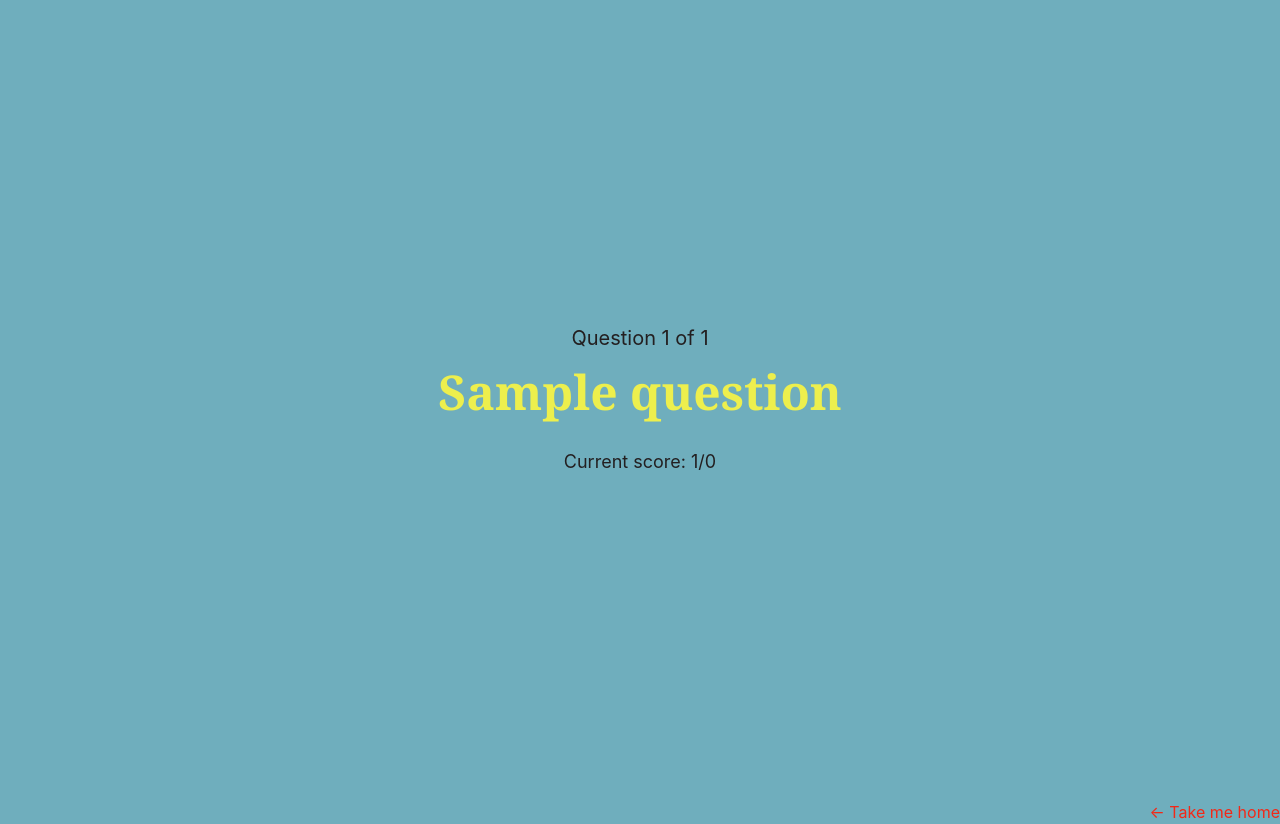
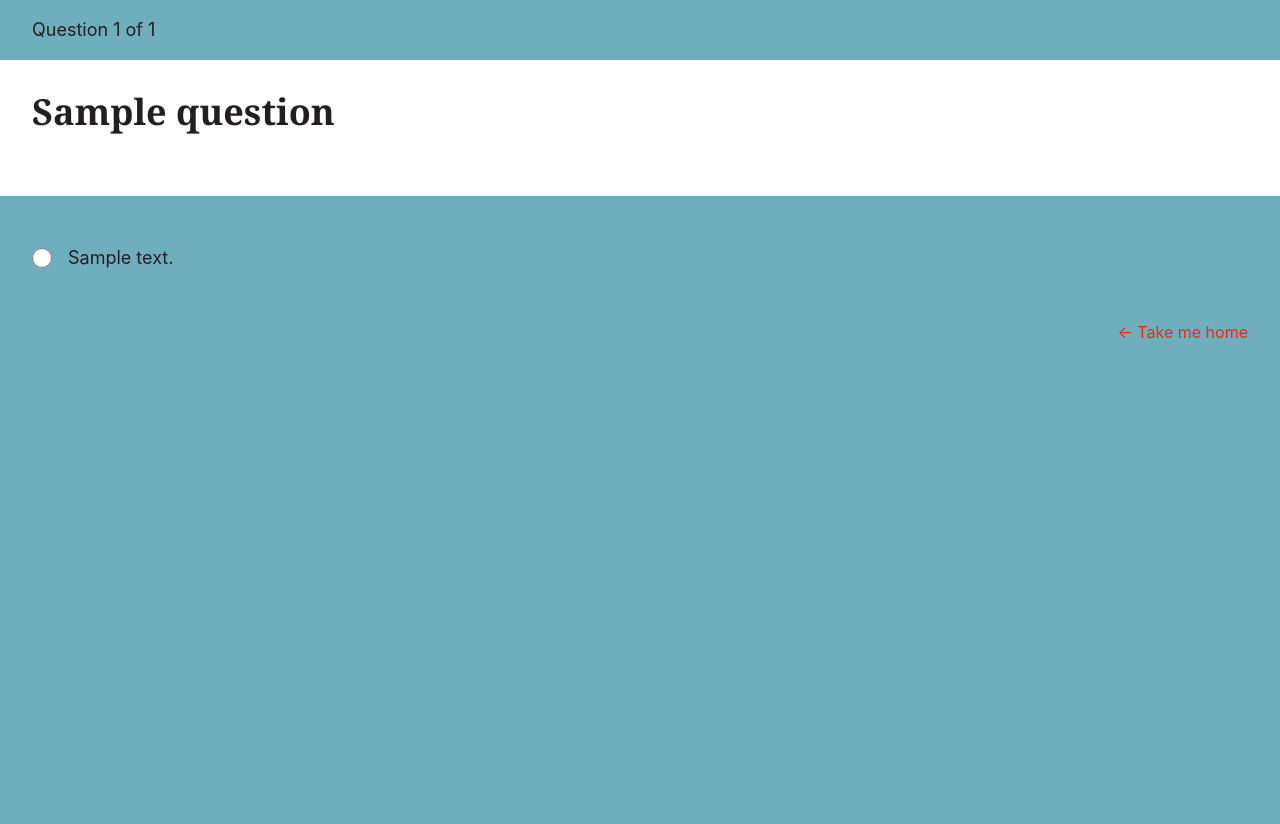
Before and after one commit to ChHarding/hci584-trivia, a Flask app: template templates/question.html in a window 1280 px wide. After the commit the page ends 339 px from the top, so only its background shows below. Run offline with Flask 3, Linux system fonts and the light colour scheme; the visitor is signed in with stand-in values (Sample User, id 1); the template is opened without the code that fills it: most values are stand-ins (such as "Sample title", 1, 10 or a date in 2020); some libraries are stand-ins or nearby versions; some web fonts are replaced.

Commit message:
fixed answer display issues in 'questions' html template

```diff
--- a/templates/question.html
+++ b/templates/question.html
@@ -9,56 +9,64 @@
     <link rel="stylesheet" href="{{ url_for('static', filename='css/style.css') }}">
 </head>
 <body class="min-h-screen bg-light-blue">
-    <div id="question-content" class="flex flex-col justify-center items-center min-h-screen p-4 md:p-8 text-center">
-        <div class="max-w-3xl mx-auto text-center">
-            <!-- COUNTER -->
-            <h1 class="font-segoe text-lg md:text-xl text-warm-black mb-4">
+    <div id="question-content" class="min-h-screen bg-light-blue">
+
+        <div class="bg-light-blue px-4 md:px-8 py-4 font-segoe text-warm-black text-lg">
             Question {{ current_question_num }} of {{ total_questions }}
-            </h1>
+        </div>
 
         <!-- QUESTION -->
-            <h2 class="font-rockwell text-2xl md:text-4xl lg:text-5xl font-bold text-yellow leading-tight mb-8">
-                {{ question_data.question }}
-            </h2>
+        <div class="bg-white px-4 md:px-8 py-8">
+            <h2 class="font-rockwell text-xl md:text-4xl font-bold text-warm-black leading-tight mb-8">{{ question_data.question }}</h2>
+        </div>
 
         <!-- ANSWER OPTIONS -->
-            <form id="answer-form" class="space-y-4">
-                {% for i, answer in enumerate(question_data.answers) %}
-                <div class="answer-option">
+        <div class="bg-light-blue px-4 md:px-8 py-8">
+            <form id="answer-form">
+                <fieldset class="border-0 p-0 m-0">
+                    <legend class="sr-only">Choose your answer from the options below</legend>
+                    <div class="grid grid-cols-1 md:grid-cols-2 gap-4 md:gap-8 mb-8">
+                        {% for answer in question_data.answers %}
+                        <div class="flex items-center my-4 cursor-pointer">
                             <input
                                 type="radio"
                                 name="answer"
-                        value="{{ i }}"
-                        id="answer{{ i }}"
-                        class="sr-only answer-radio"
+                                value="{{ loop.index0 }}"
+                                id="answer{{ loop.index0 }}"
+                                class="mr-4 w-5 h-5 focus:outline-none focus:ring-2 focus:ring-yellow focus:ring-offset-2 answer-radio"
+                                style="accent-color: var(--yellow);"
                             >
-                    <label
-                        for="answer{{ i }}"
-                        class="block w-full p-4 md:p-6 bg-yellow text-warm-black font-segoe text-base md:text-lg lg:text-xl rounded-lg cursor-pointer hover:bg-opacity-80 transition-all duration-300 ease border-4 border-transparent answer-label hover:-translate-y-0.5 hover:shadow-lg"
-                    >
-                        {{ answer }}
-                    </label>
+                            <label for="answer{{ loop.index0 }}" class="font-segoe text-warm-black text-lg cursor-pointer answer-label">{{ answer }}</label>
                         </div>
                         {% endfor %}
+                    </div>
+                </fieldset>
             </form>
-
-            <!-- Current score display -->
-            <p id="score-display" class="font-segoe text-base md:text-lg text-warm-black mt-8">
-                Current score: {{ session.get('score', 0) }}/{{ current_question_num - 1 if current_question_num > 1 else 0 }}
-            </p>
-        </div>
-    </div>
-
 
             <div class="text-right">
                 <a href="{{ url_for('home') }}" class="text-red font-segoe no-underline text-base hover:underline">&larr; Take me home</a>
             </div>
         </div>
+    </div>
+
+    <!-- FEEDBACK OVERLAY -->
+    <div id="feedback-overlay" class="fixed inset-0 bg-black bg-opacity-50 backdrop-blur-sm flex items-center justify-center z-50 hidden transition-all duration-300 ease-out">
+        <div id="feedback-box" class="bg-light-blue border-4 border-yellow rounded-lg p-6 sm:p-8 mx-4 max-w-2xl text-center transform scale-0 transition-transform duration-500 ease-out shadow-2xl bounce-in">
+            <h3 id="feedback-message" class="font-rockwell text-xl sm:text-2xl md:text-3xl lg:text-4xl font-bold text-yellow leading-tight mb-4">
+            </h3>
+            <p id="score-update" class="font-segoe text-base md:text-lg text-warm-black">
+            </p>
+            <p class="font-segoe text-sm md:text-base text-warm-black mt-4 italic">
+                Loading next question...
+            </p>
+        </div>
+    </div>
 
     <script>
-        // JAVASCRIPT FOR ANSWERS AND DYNAMIC USER MESSAGE DISPLAY
+        // JAVASCRIPT FOR OVERLAY DISPLAY
+        // AI Disclosure: Used Claude Sonet 4 to create all JavaScript and AJAX to drive dynamic front-end display
 
-        // ELEMENTS
+        // important elements
         const form = document.getElementById('answer-form');
         const overlay = document.getElementById('feedback-overlay');
         const feedbackBox = document.getElementById('feedback-box');
@@ -68,20 +76,14 @@
         const answerRadios = document.querySelectorAll('.answer-radio');
         const answerLabels = document.querySelectorAll('.answer-label');
 
-        // CLICK STYLING
-        answerLabels.forEach(label => {
-            label.addEventListener('click', function() {
-                answerLabels.forEach(l => {
-                    l.classList.remove('border-red', 'bg-opacity-90', 'ring-4', 'ring-red', 'ring-opacity-20');
-                    l.classList.add('border-transparent');
-                });
-                this.classList.add('border-red', 'bg-opacity-90', 'ring-4', 'ring-red', 'ring-opacity-20');
-                this.classList.remove('border-transparent');
+        // radio button handling
+        answerRadios.forEach(radio => {
+            radio.addEventListener('change', function() {
                 submitAnswer();
             });
         });
 
-        // ANSWER PROCESSING
+        // answer processing
         function submitAnswer() {
             const selectedAnswer = document.querySelector('input[name="answer"]:checked');
             if (!selectedAnswer) {
@@ -90,7 +92,6 @@
 
             answerRadios.forEach(radio => radio.disabled = true);
             answerLabels.forEach(label => {
-                label.classList.remove('hover:bg-opacity-80', 'cursor-pointer', 'hover:-translate-y-0.5', 'hover:shadow-lg');
                 label.classList.add('opacity-50', 'cursor-not-allowed');
             });
 
@@ -107,8 +108,8 @@
                     window.location.href = data.redirect;
                     return;
                 }
+
                 showFeedback(data);
-
                 setTimeout(() => {
                     if (data.has_more_questions) {
                         window.location.reload();
@@ -120,17 +121,16 @@
             .catch(error => {
                 console.error('Error:', error);
                 alert('Something went wrong. Please try again.');
+
                 answerRadios.forEach(radio => radio.disabled = false);
                 answerLabels.forEach(label => {
-                    label.classList.add('hover:bg-opacity-80', 'cursor-pointer', 'hover:-translate-y-0.5', 'hover:shadow-lg');
                     label.classList.remove('opacity-50', 'cursor-not-allowed');
                 });
             });
         }
 
-        // USER FEEDBACK MESSAGE OVERLAY
+        // user feedback overlay
         function showFeedback(data) {
-
             feedbackMessage.innerHTML = data.feedback_message;
             scoreUpdate.textContent = `Current score: ${data.current_score}/${data.current_question_num}`;
 
```
Lines whose indentation alone changed are shown as unchanged.
